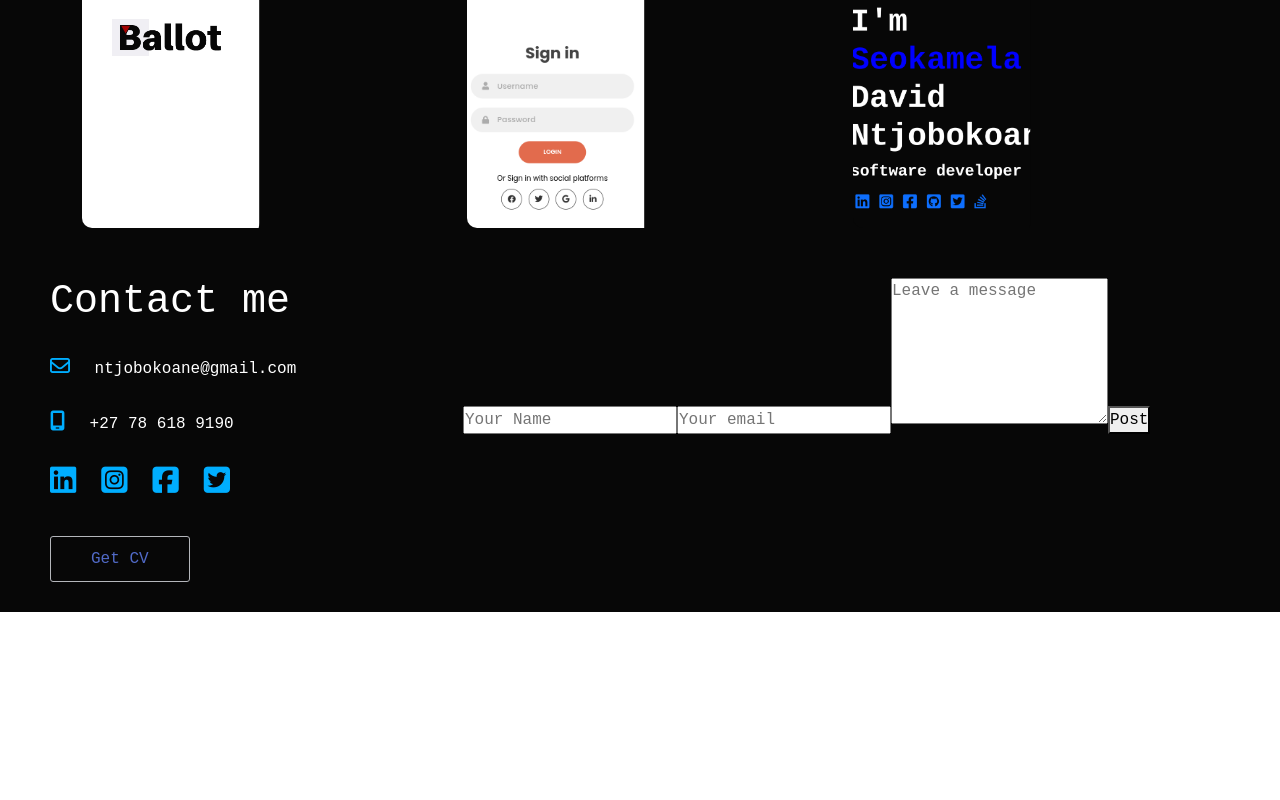
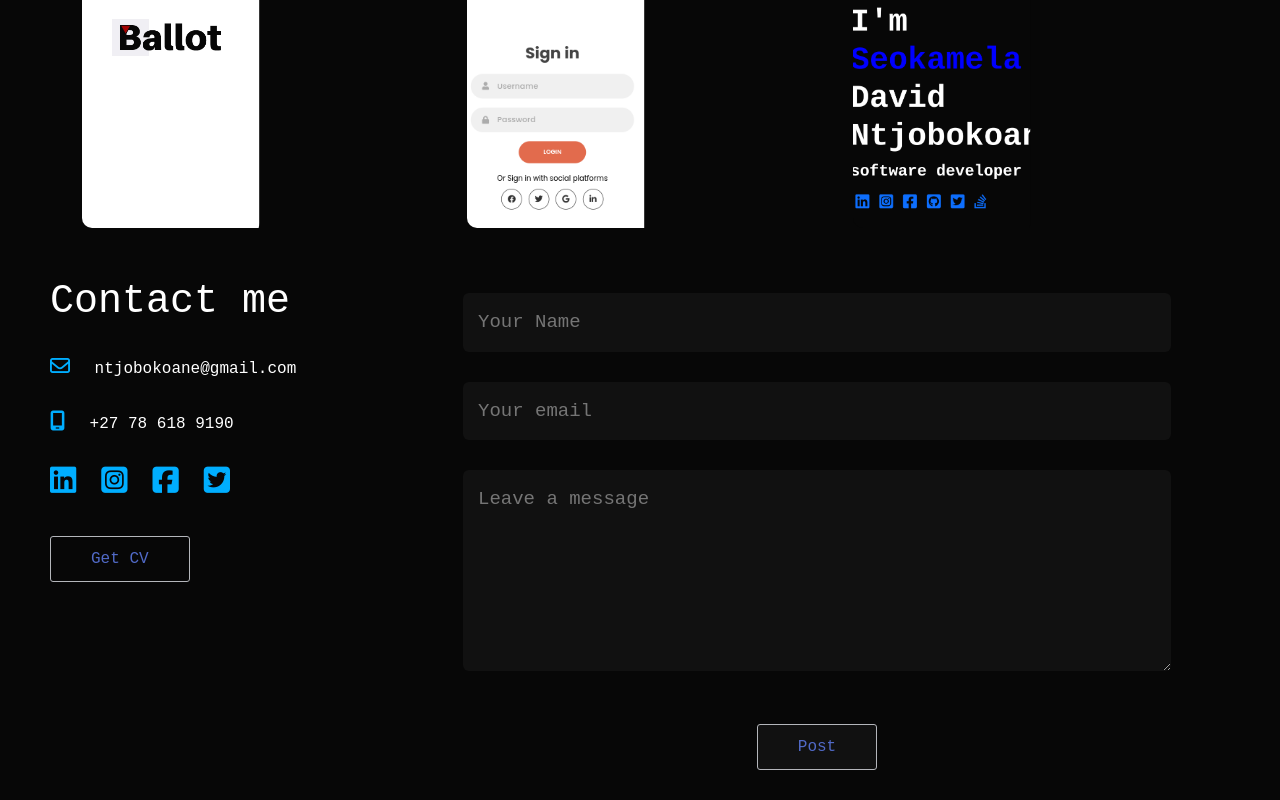
Before and after one commit to SEOKAMELA/Portfolio, a React (Create React App) app: page / in a window 1280 px wide. Shown: the part 1391-2191 px from the top of the page. Before the commit the page ends 2003 px from the top, so only its background shows below. Built offline with nearby package versions, Linux system fonts and the light colour scheme; some icons are missing; a web font is replaced by a local one.

Commit message:
send message

```diff
--- a/src/views/contact/Contact.jsx
+++ b/src/views/contact/Contact.jsx
@@ -69,7 +69,7 @@ const Contact = () => {
                 rows={6}
                 placeholder="Leave a message"
               ></textarea>
-              <button typeof="submit">Post</button>
+              <button className='btn-post btn-post' typeof="submit">Post</button>
             </form>
           </div>
         </div>
--- a/src/views/contact/contact.css
+++ b/src/views/contact/contact.css
@@ -62,3 +62,51 @@
     display: inline-block;
 
 }
+
+.contact-right form {
+    width: 100%;
+}
+
+form input, form textarea{
+    width: 100%;
+    border: 0;
+    outline: none;
+    background: #111111;
+    padding: 15px;
+    margin: 15px 0;
+    color: #fff;
+    font-size: 19px;
+    border-radius: 6px;
+}
+
+form .btn-post2 {
+    padding: 14px 60px;
+    font-size: 18px;
+    margin-top: 20px;
+    cursor: pointer;
+}
+
+.btn-post {
+    display: block;
+    margin: 30px auto;
+    width: fit-content;
+    border: 1px solid #b4b6bb;
+    padding: 10px 40px;
+    border-radius: 3px;
+    text-decoration: none;
+    color: #516ac7;
+    transition: 0.5s;
+    background: #111111;
+
+
+}
+
+.btn-post:hover {
+    background: #6380d8;
+
+}
+
+.btn-post.btn-post2{
+    display: inline-block;
+
+}
```
